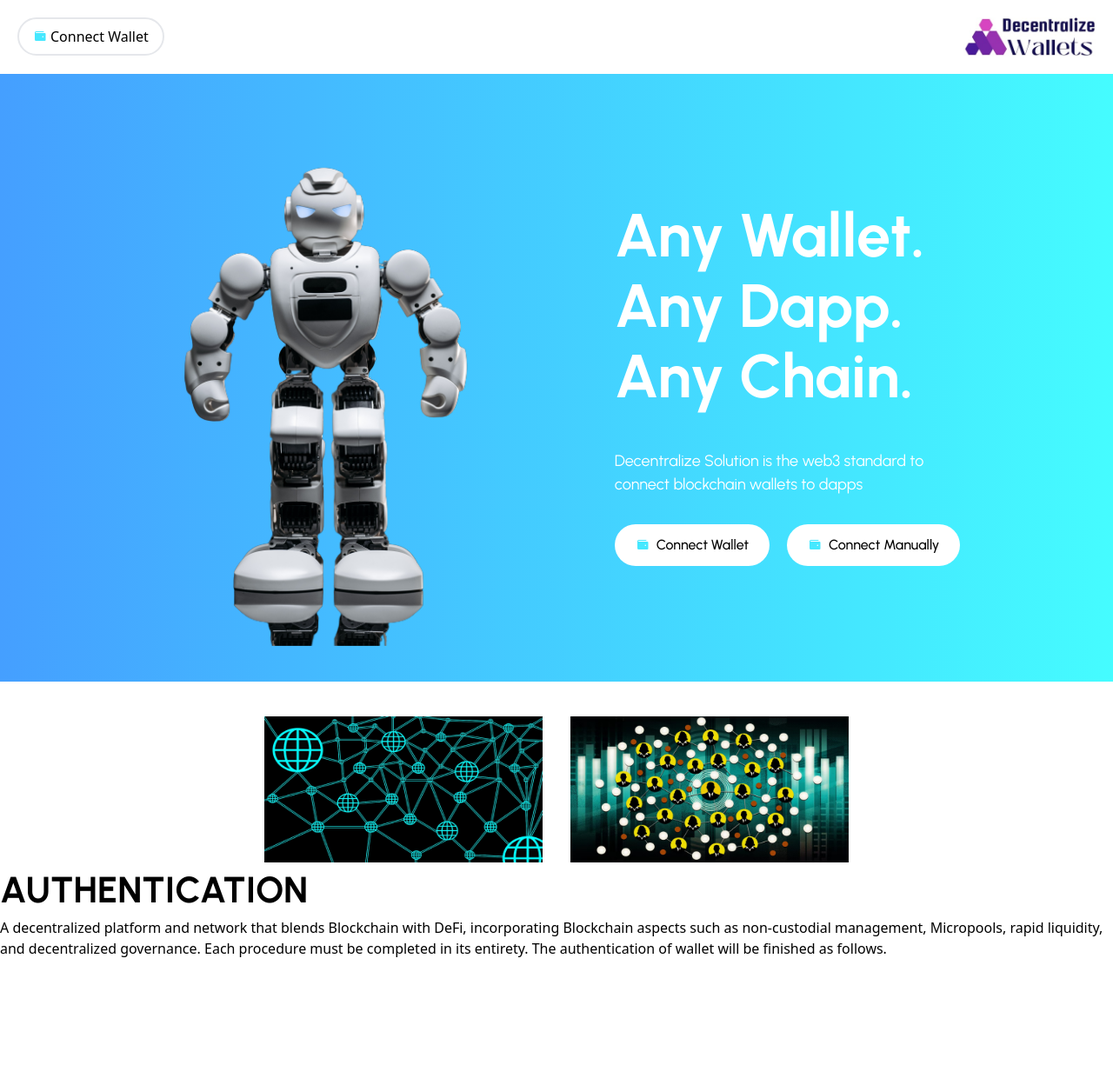
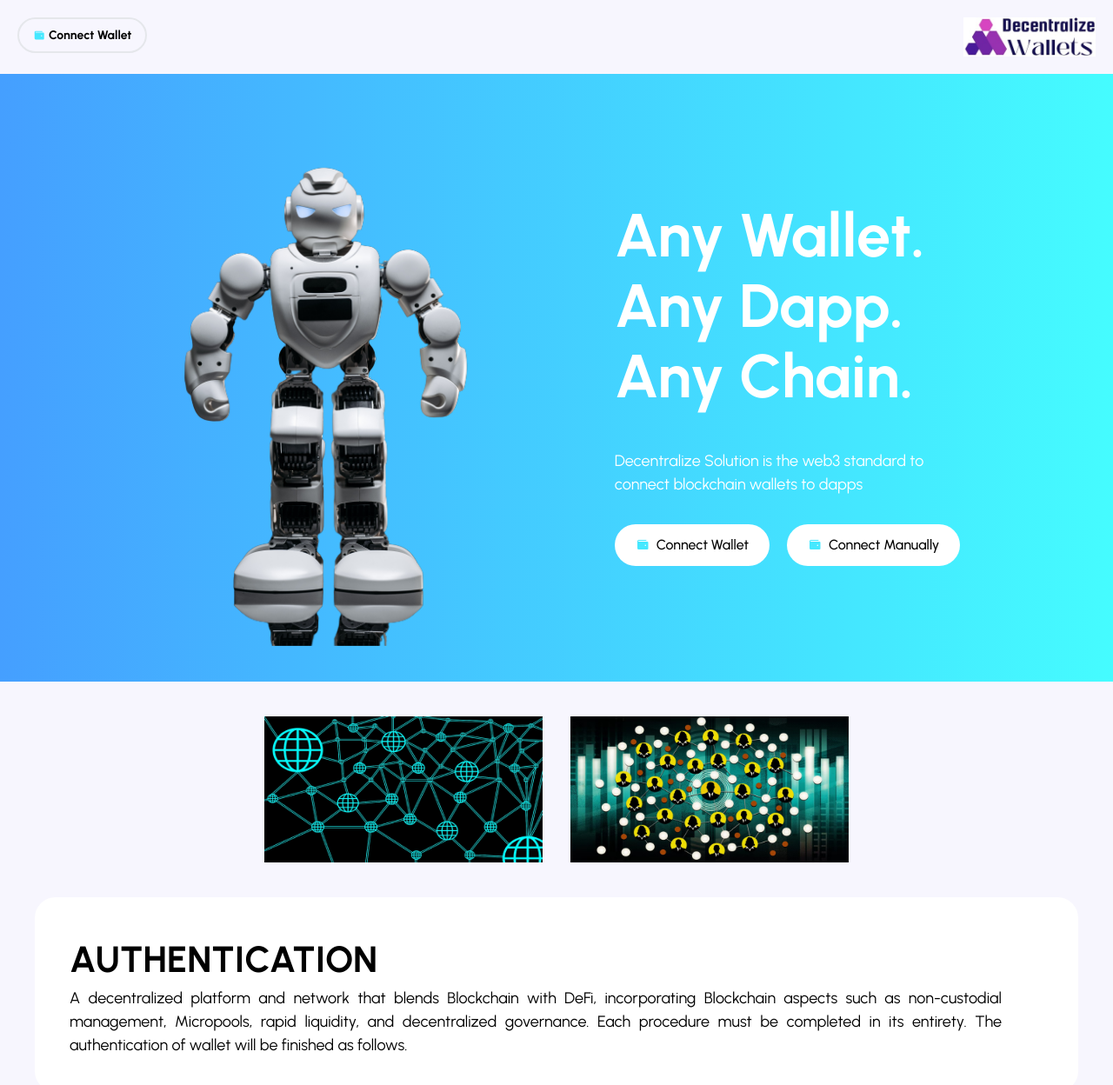
Before and after one commit to Yungflashh/weg3, a React (Vite) app: page / in a window 1280 px wide. Shown: the top 1248 px of the page at 87% size. Before the commit the page ends 1103 px from the top, so only its background shows below. Built offline with nearby package versions, Linux system fonts and the light colour scheme; a web font is replaced by a local one.

Commit message:
continued on some sections

```diff
--- a/index.css
+++ b/index.css
@@ -11,6 +11,14 @@
     100% { transform: translateY(0px); }
   }
 
+body{
+    background: #F7F6FE;
+}
+  *{
+
+    font-family: "Urbanist", sans-serif;
+
+  }
   .floating-robot {
     animation: subtleFloat 5s ease-in-out infinite;
   }
@@ -19,4 +27,5 @@
     font-family: "Urbanist", sans-serif;
     font-optical-sizing: auto;
     font-style: normal;
+    font-weight: 700;
   }
--- a/src/components/Auth.jsx
+++ b/src/components/Auth.jsx
@@ -2,9 +2,9 @@ import React from 'react'
 
 const Auth = () => {
   return (
-    <div>
-        <h2 className='text-[42px] font-bold urbanist'>AUTHENTICATION</h2>
-        <p>A decentralized platform and network that blends Blockchain with DeFi, incorporating Blockchain aspects such as non-custodial management, Micropools, rapid liquidity, and decentralized governance. Each procedure must be completed in its entirety. The authentication of wallet will be finished as follows. </p>
+    <div className='mr-10 ml-10 p-10 pr-22 text-justify bg-[#FFFFFF] rounded-3xl'>
+        <h2 className='text-[42px] font-bold urbanist '>AUTHENTICATION</h2>
+        <p className='text-[18px]'>A decentralized platform and network that blends Blockchain with DeFi, incorporating Blockchain aspects such as non-custodial management, Micropools, rapid liquidity, and decentralized governance. Each procedure must be completed in its entirety. The authentication of wallet will be finished as follows. </p>
     </div>
   )
 }
--- a/src/components/Peer.jsx
+++ b/src/components/Peer.jsx
@@ -4,7 +4,7 @@ import p2p2 from "../assets/p2p-2.webp"
 
 const Peer = () => {
   return (
-    <div className='flex justify-center w-full gap-8 mt-10'>
+    <div className='flex justify-center w-full gap-8 mt-10 mb-10'>
         <img src={p2p1} className='w-80 h-42' alt="An image showing Peer to peers" />
         <img src={p2p2} className='w-80 h-42' alt="An image showing Peer to peers" />
     </div>
--- a/src/components/static/Header/Header.jsx
+++ b/src/components/static/Header/Header.jsx
@@ -8,7 +8,7 @@ const Header = () => {
     <div className='header-container flex justify-between p-5 '>
         <div className="logo-div">
 
-        <button className='flex justify-center items-center border-2 border-gray-200 px-4 py-2 rounded-3xl gap-1'> <PiWalletFill color='#45E8FF'/> Connect Wallet</button>
+        <button className='flex justify-center items-center border-2 border-gray-200 px-4 py-2 rounded-3xl gap-1 urbanist text-[14px]'> <PiWalletFill color='#45E8FF'/> Connect Wallet</button>
 
 
         </div>
```
